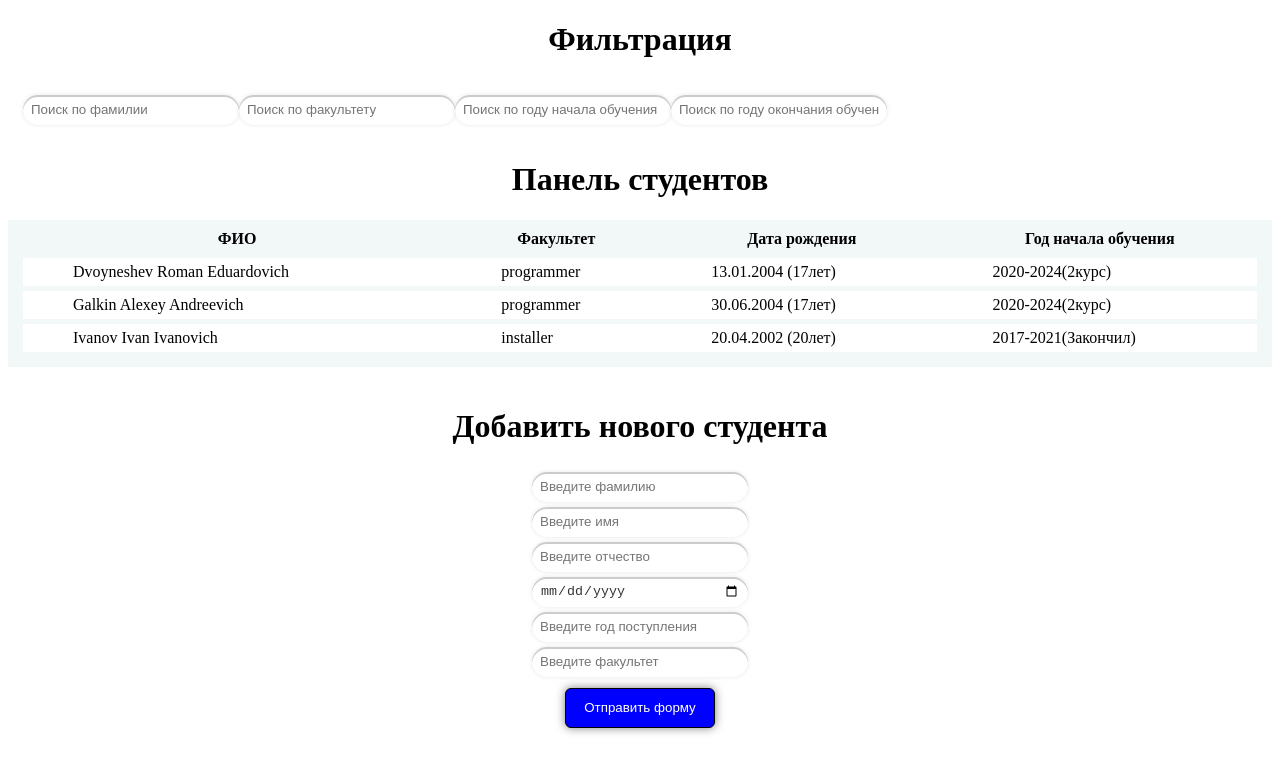
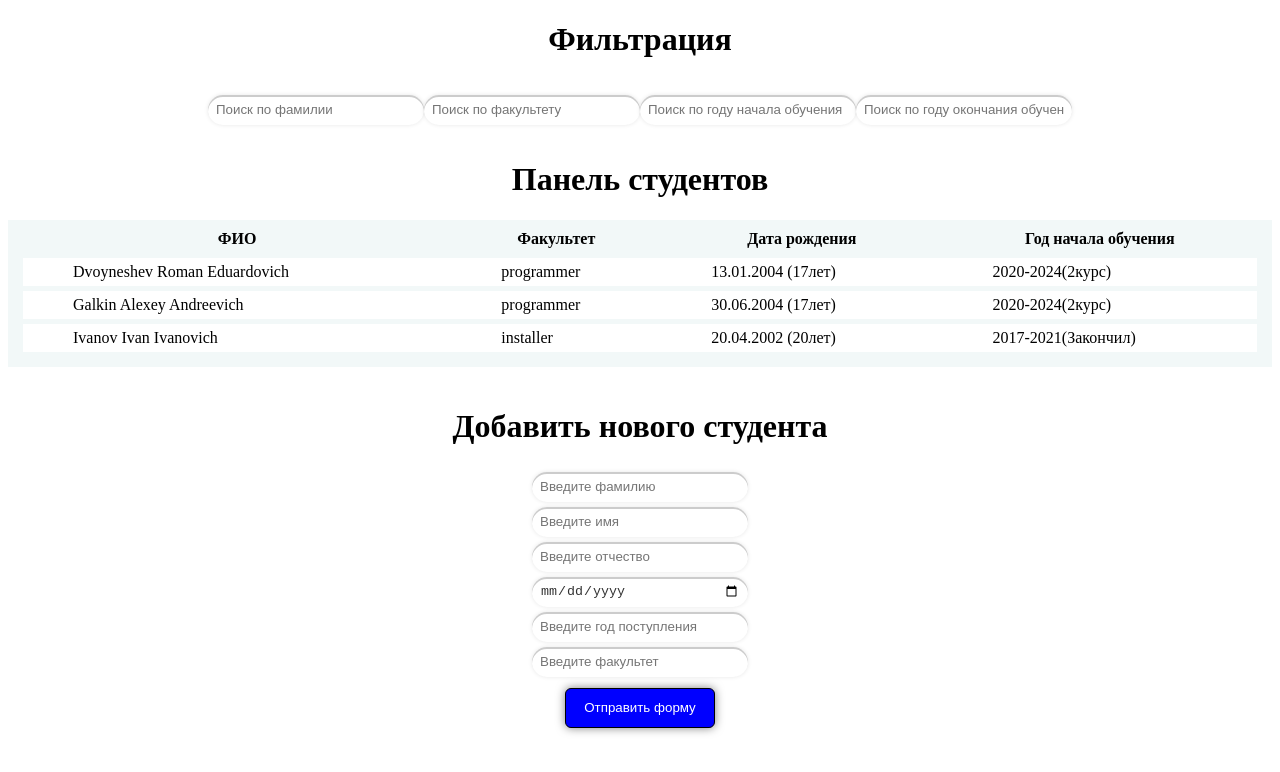
Before and after one commit to GalkinAlexeyAndreevich/JS, a plain HTML site: page студенты(исп. классы)/index.html in a window 1280 px wide. Drawn offline with Linux system fonts and the light colour scheme.

Commit message:
Add files via upload

```diff
--- a/студенты(исп. классы)/main.css
+++ b/студенты(исп. классы)/main.css
@@ -11,6 +11,7 @@ table th {
 	padding: 5px;
 	background: #F2F8F8;
 	border: none;
+  user-select: none;
 	border-bottom: 5px solid #F2F8F8;
 }
 table td {
@@ -74,6 +75,7 @@ input{
     background: #000;
   }
   .formSearch{
+    justify-content: center;
     display: flex;
     padding: 15px;
   }
```
